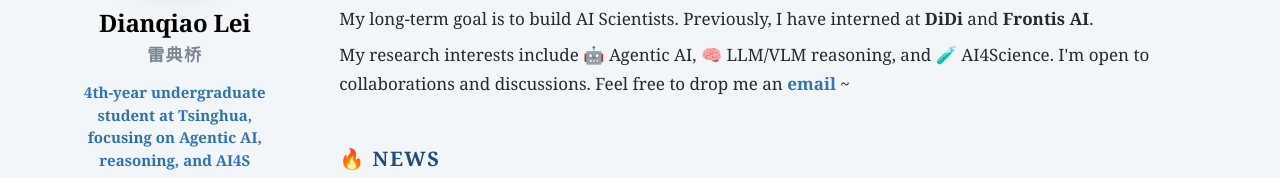
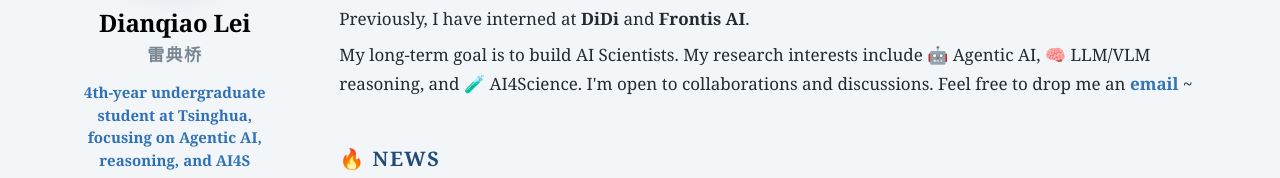
Before and after one commit to dianqiao-lei/dianqiao-lei.github.io, a plain HTML site: page index.html in a window 1280 px wide. Shown: the part 234-412 px from the top of the page. Drawn offline with Linux system fonts and the light colour scheme; no server answers; a web font is replaced by a local one.

Commit message:
Move long-term goal before research interests

```diff
--- a/index.html
+++ b/index.html
@@ -70,8 +70,8 @@
             <h1>👨🏻‍🎓 Biography</h1>
             <p>Hi there! I'm Dianqiao Lei, a fourth-year undergraduate student at <a class="tsinghua-link" href="http://tsinghua.edu.cn/" target="_blank" rel="noreferrer">Tsinghua University</a><img class="inline-logo" src="images/logo_tsinghua.svg" alt="Tsinghua University logo">. I currently enjoy doing research at the <a href="https://atomlab.yanyanlan.com/" target="_blank" rel="noreferrer">THU-ATOM Lab</a>, advised by Prof. <a href="https://atomlab.yanyanlan.com/lanyanyan/" target="_blank" rel="noreferrer">Yanyan Lan</a>.</p>
             <p>I'm also fortunate to collaborate with the <a href="https://torrvision.com/index.html" target="_blank" rel="noreferrer">Torr Vision Group</a><img class="inline-logo" src="images/logo_tvg.svg" alt="Torr Vision Group logo"> at the <a class="oxford-link" href="https://www.ox.ac.uk/" target="_blank" rel="noreferrer">University of Oxford</a><img class="inline-logo school-seal" src="images/logo_oxford_seal.png" alt="University of Oxford seal"> &mdash; supervised by Prof. <a href="https://qhlin.me/" target="_blank" rel="noreferrer">Kevin Qinghong Lin</a>, with Prof. <a href="https://scholar.google.com/citations?user=kPxa2w0AAAAJ&amp;hl=en" target="_blank" rel="noreferrer">Philip Torr</a><img class="inline-logo school-seal" src="images/logo_oxford_seal.png" alt="University of Oxford seal"> and Prof. <a href="https://scholar.google.com/citations?user=23ZXZvEAAAAJ&amp;hl=en" target="_blank" rel="noreferrer">James Zou</a><img class="inline-logo school-seal" src="images/logo_stanford_seal.png" alt="Stanford University seal"> as senior advisors.</p>
-            <p>My long-term goal is to build AI Scientists. Previously, I have interned at <strong>DiDi</strong> and <strong>Frontis AI</strong>.</p>
-            <p>My research interests include 🤖 Agentic AI, 🧠 LLM/VLM reasoning, and 🧪 AI4Science. I'm open to collaborations and discussions. Feel free to drop me an <a href="mailto:leidq51@gmail.com">email</a> ~</p>
+            <p>Previously, I have interned at <strong>DiDi</strong> and <strong>Frontis AI</strong>.</p>
+            <p>My long-term goal is to build AI Scientists. My research interests include 🤖 Agentic AI, 🧠 LLM/VLM reasoning, and 🧪 AI4Science. I'm open to collaborations and discussions. Feel free to drop me an <a href="mailto:leidq51@gmail.com">email</a> ~</p>
 
             <p><span class="anchor" id="news"></span></p>
             <h1>🔥 News</h1>
```
